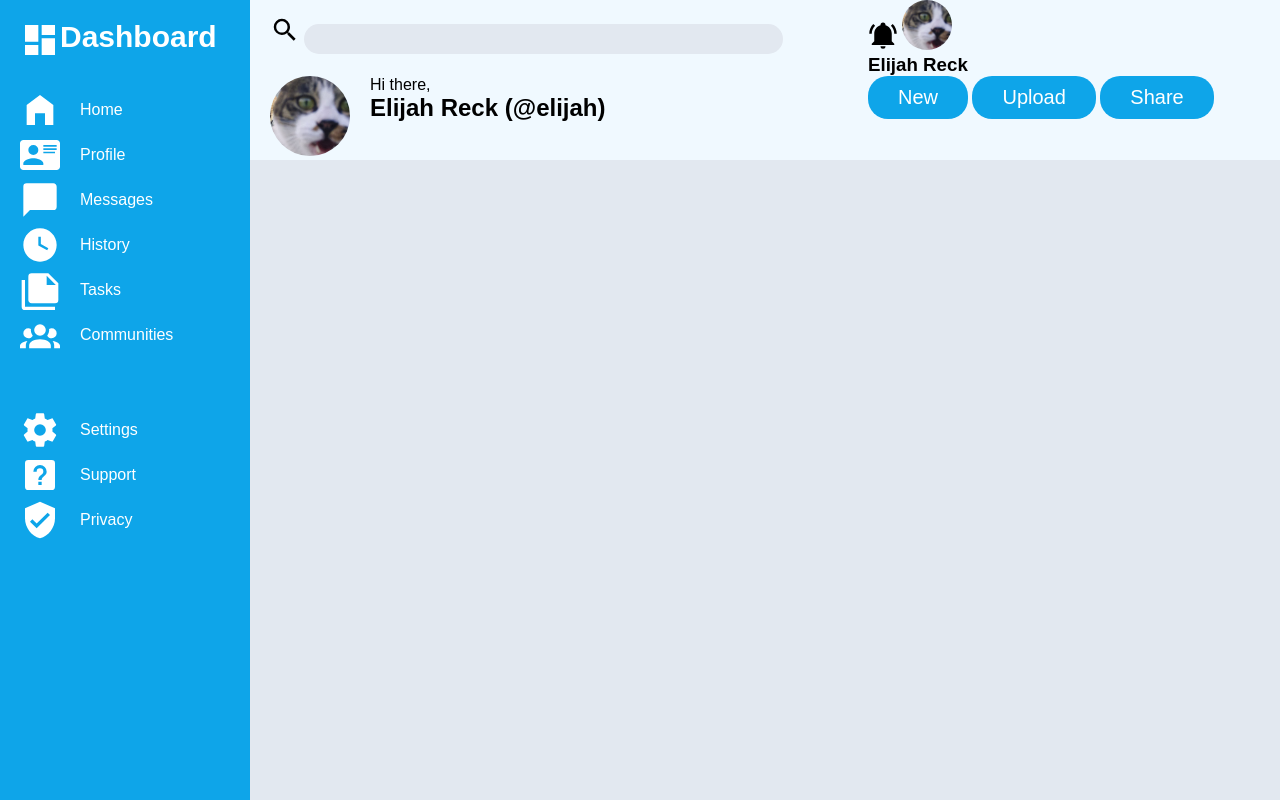
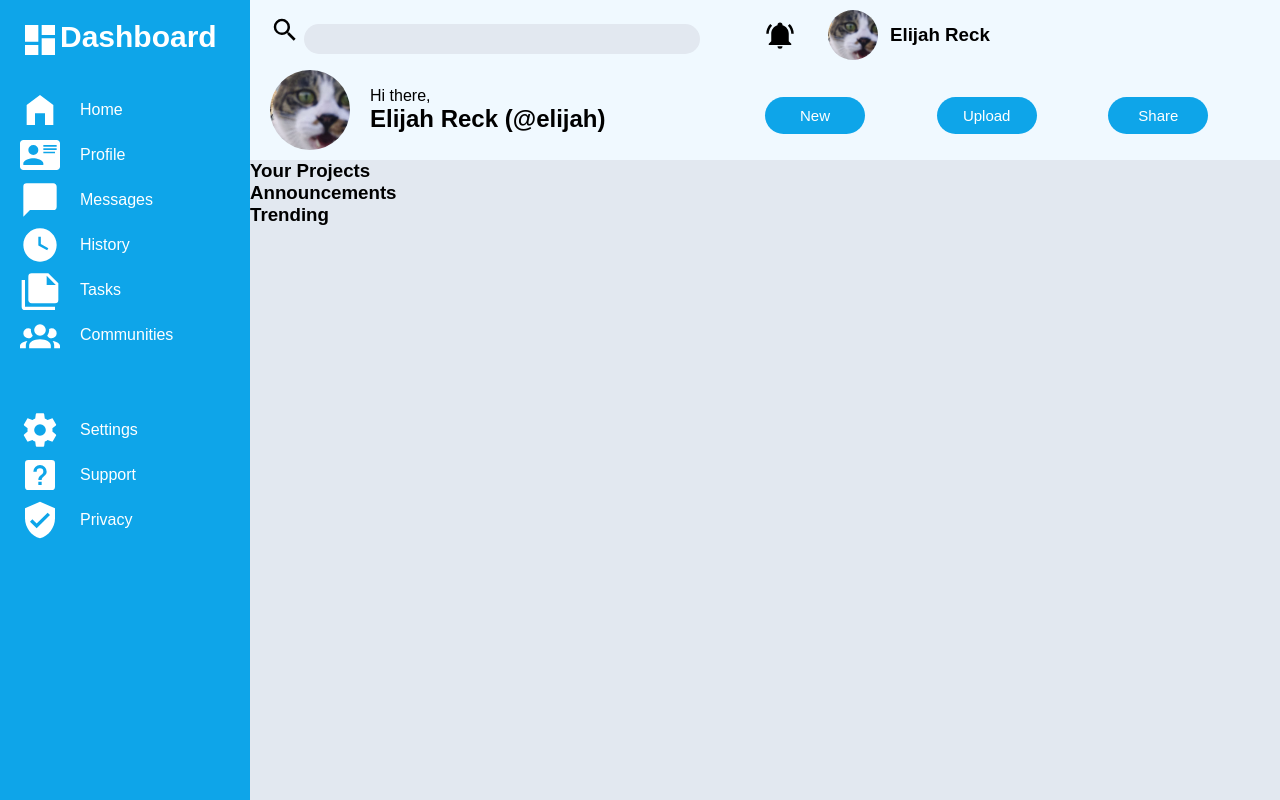
Before and after one commit to EljiahR/odin-admin-dashboard, a plain HTML site: page index.html in a window 1280 px wide. Drawn offline with Linux system fonts and the light colour scheme.

Commit message:
Header pretty much finished, main content skeleton started

```diff
--- a/index.html
+++ b/index.html
@@ -61,6 +61,13 @@
             <button>Share</button>
         </div>
     </header>
-    <content id="content"></content>
+    <content id="content">
+        <h3 class="project-title title">Your Projects</h3>
+        <div class="projects"></div>
+        <h3 class="announcement-title title">Announcements</h3>
+        <div class="announcements"></div>
+        <h3 class="trending-title title">Trending</h3>
+        <div class="trending"></div>
+    </content>
 </body>
 </html>
--- a/styles.css
+++ b/styles.css
@@ -79,7 +79,7 @@ li{
 
 #header{
     display:grid;
-    grid-template: 1fr 1fr / 3fr 2fr;
+    grid-template: 1fr 1fr / 50% 50%;
 }
 
 #header svg{
@@ -101,8 +101,9 @@ li{
     background-color: var(--theme-secondary);
     border:none;
     border-radius: 20px;
-    padding: 10px 30px;
-    font-size: 20px;
+    padding: 10px 5px;
+    font-size: 15px;
+    width: 100px;
 }
 img{
     border-radius: 50%;
@@ -119,11 +120,27 @@ img.large{
     display:grid;
     grid-template-columns: 100px 250px;
     padding-bottom: 10px;
+    align-items: center;
 }
 .intro,.searchbar{
     padding-left: 20px;
 }
 
+.share {
+    display: grid;
+    grid-template-columns: 1fr 1fr 1fr;
+    align-items: center;
+}
+
 .searchbar{
     padding-top: 15px;
 }
+
+.profile{
+    width: 250px;
+    display:grid;
+    grid-template-columns: 1fr 1fr 2fr;
+    align-items: center;
+    justify-content: space-between;
+    justify-self: left;
+}
```
